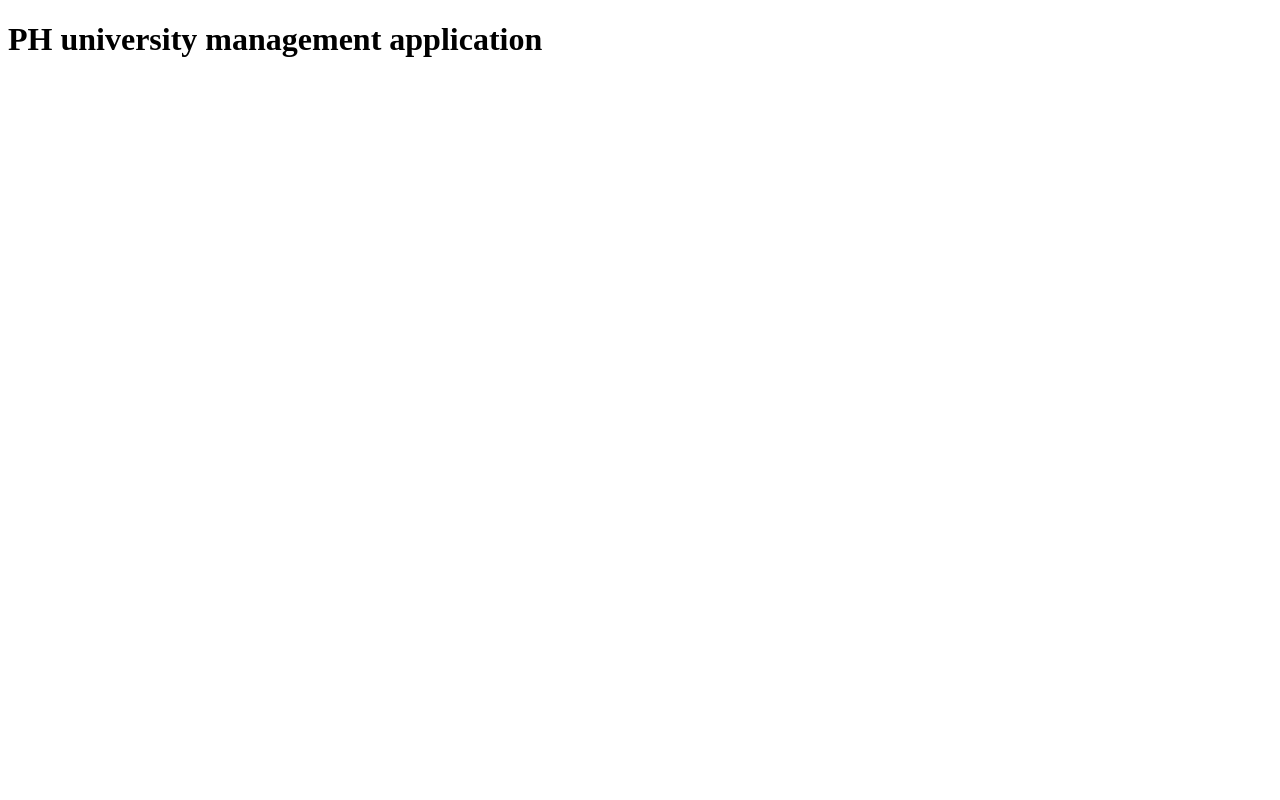
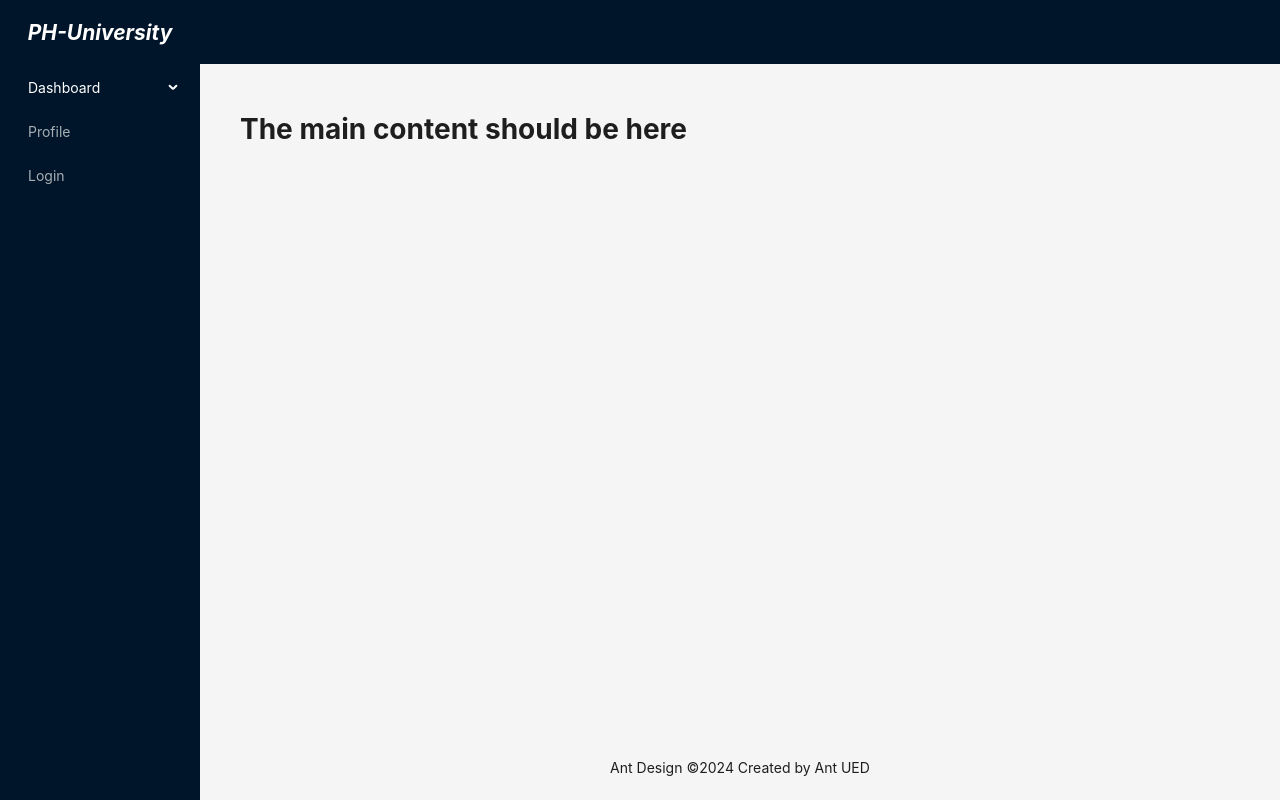
Before and after one commit to rabby4/ph-university-client, a React (Vite) app: page / in a window 1280 px wide. Built offline with nearby package versions, Linux system fonts and the light colour scheme.

Commit message:
create basic layout and route

```diff
--- a/src/App.tsx
+++ b/src/App.tsx
@@ -1,7 +1,9 @@
+import MainLayout from "./components/layout/MainLayout"
+
 function App() {
 	return (
 		<>
-			<h1>PH university management application</h1>
+			<MainLayout />
 		</>
 	)
 }
--- /dev/null
+++ b/src/components/layout/MainLayout.tsx
@@ -0,0 +1,82 @@
+import { Layout, Menu, MenuProps } from "antd"
+
+const { Header, Content, Footer, Sider } = Layout
+
+const items: MenuProps["items"] = [
+	{
+		key: "1",
+		label: "Dashboard",
+		children: [
+			{
+				key: "4",
+				label: "Profile",
+			},
+			{
+				key: "5",
+				label: "Login",
+			},
+		],
+	},
+	{
+		key: "2",
+		label: "Profile",
+	},
+	{
+		key: "3",
+		label: "Login",
+	},
+]
+
+const MainLayout = () => {
+	return (
+		<Layout style={{ height: "100vh" }}>
+			<Sider
+				breakpoint="lg"
+				collapsedWidth="0"
+				onBreakpoint={(broken) => {
+					console.log(broken)
+				}}
+				onCollapse={(collapsed, type) => {
+					console.log(collapsed, type)
+				}}
+			>
+				<div
+					style={{
+						color: "white",
+						height: "4rem",
+						display: "flex",
+						justifyContent: "center",
+						alignItems: "center",
+						fontStyle: "italic",
+					}}
+				>
+					<h1>PH-University</h1>
+				</div>
+				<Menu
+					theme="dark"
+					mode="inline"
+					defaultSelectedKeys={["4"]}
+					items={items}
+				/>
+			</Sider>
+			<Layout>
+				<Header style={{ padding: 0 }} />
+				<Content style={{ margin: "24px 16px 0" }}>
+					<div
+						style={{
+							padding: 24,
+							minHeight: 360,
+						}}
+					>
+						<h1>The main content should be here</h1>
+					</div>
+				</Content>
+				<Footer style={{ textAlign: "center" }}>
+					Ant Design ©{new Date().getFullYear()} Created by Ant UED
+				</Footer>
+			</Layout>
+		</Layout>
+	)
+}
+
+export default MainLayout
--- a/src/index.css
+++ b/src/index.css
@@ -0,0 +1,5 @@
+* {
+	margin: 0;
+	padding: 0;
+	box-sizing: border-box;
+}
--- a/src/main.tsx
+++ b/src/main.tsx
@@ -1,10 +1,11 @@
-import React from 'react'
-import ReactDOM from 'react-dom/client'
-import App from './App.tsx'
-import './index.css'
+import React from "react"
+import ReactDOM from "react-dom/client"
+import "./index.css"
+import { RouterProvider } from "react-router-dom"
+import router from "./routes/router.tsx"
 
-ReactDOM.createRoot(document.getElementById('root')!).render(
-  <React.StrictMode>
-    <App />
-  </React.StrictMode>,
+ReactDOM.createRoot(document.getElementById("root")!).render(
+	<React.StrictMode>
+		<RouterProvider router={router} />
+	</React.StrictMode>
 )
--- /dev/null
+++ b/src/routes/router.tsx
@@ -0,0 +1,11 @@
+import { createBrowserRouter } from "react-router-dom"
+import App from "../App"
+
+const router = createBrowserRouter([
+	{
+		path: "/",
+		element: <App />,
+	},
+])
+
+export default router
```
Also changed, not shown: src/components/layout/AdminLayout.tsx (added, +9 -0 lines).
